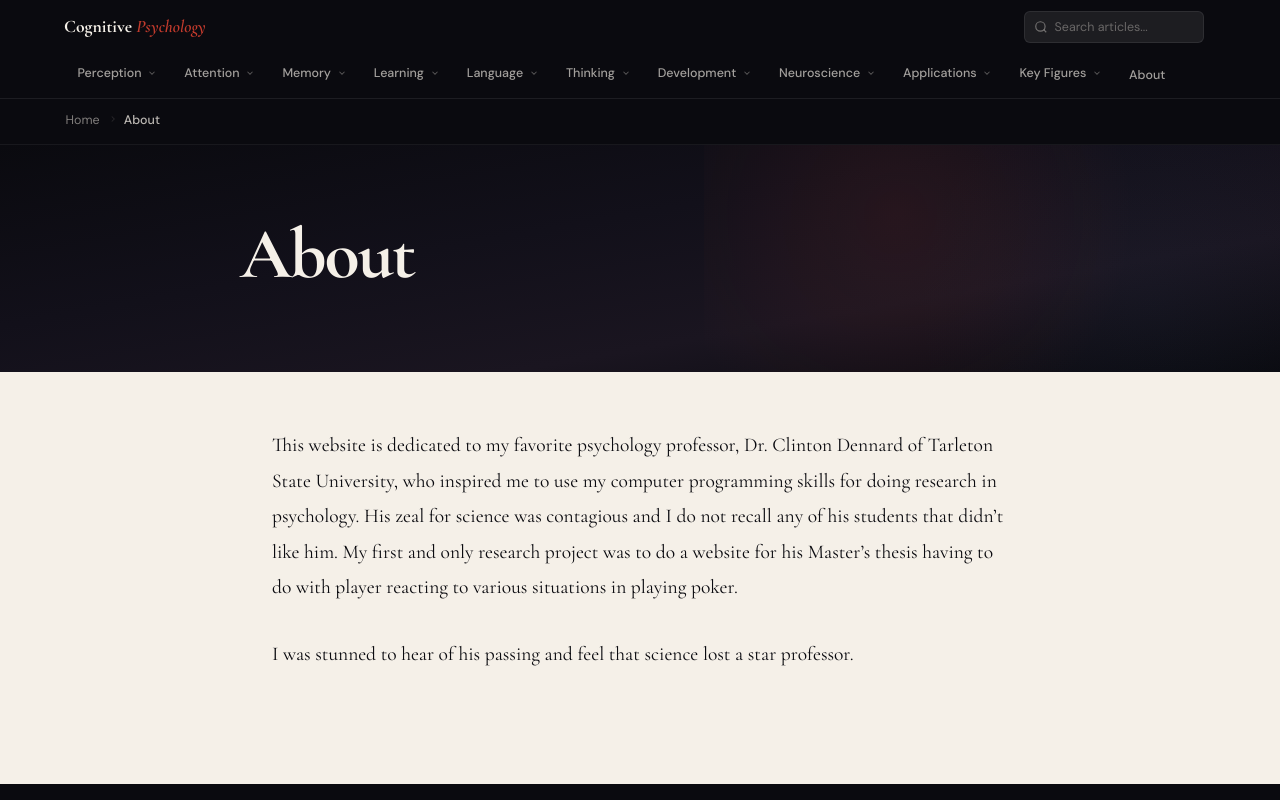
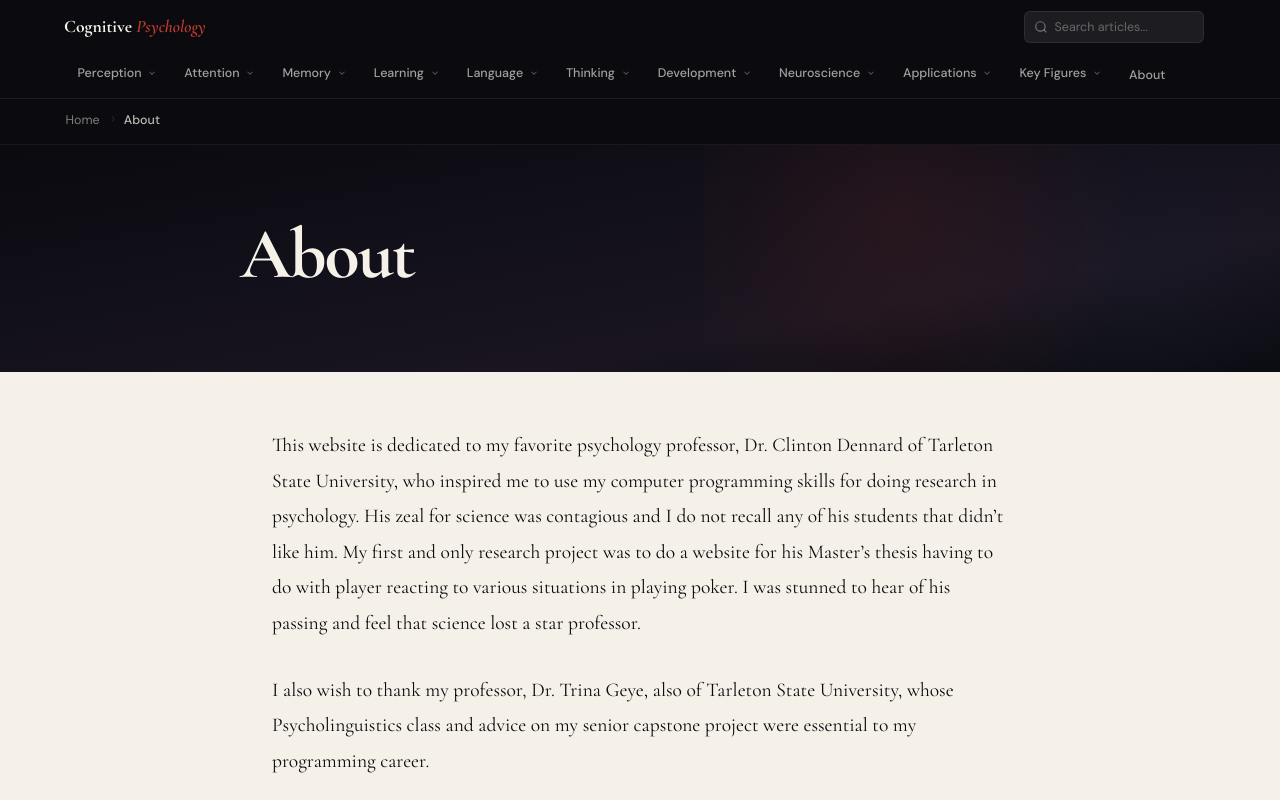
Before and after one commit to relatixllc/cognitive-psychology, a Next.js app: page /about in a window 1280 px wide. Shown: the top 800 px of the page. Built offline with nearby package versions, Linux system fonts and the light colour scheme.

Commit message:
Update About page to include thanks to Dr. Geye
Co-Authored-By: Claude Opus 4.6 <noreply@anthropic.com>

```diff
--- a/src/app/about/page.tsx
+++ b/src/app/about/page.tsx
@@ -27,11 +27,14 @@ export default function AboutPage() {
             zeal for science was contagious and I do not recall any of his
             students that didn&rsquo;t like him. My first and only research
             project was to do a website for his Master&rsquo;s thesis having to
-            do with player reacting to various situations in playing poker.
+            do with player reacting to various situations in playing poker. I
+            was stunned to hear of his passing and feel that science lost a star
+            professor.
           </p>
           <p>
-            I was stunned to hear of his passing and feel that science lost a
-            star professor.
+            I also wish to thank my professor, Dr. Trina Geye, also of Tarleton
+            State University, whose Psycholinguistics class and advice on my
+            senior capstone project were essential to my programming career.
           </p>
         </div>
       </article>
```
